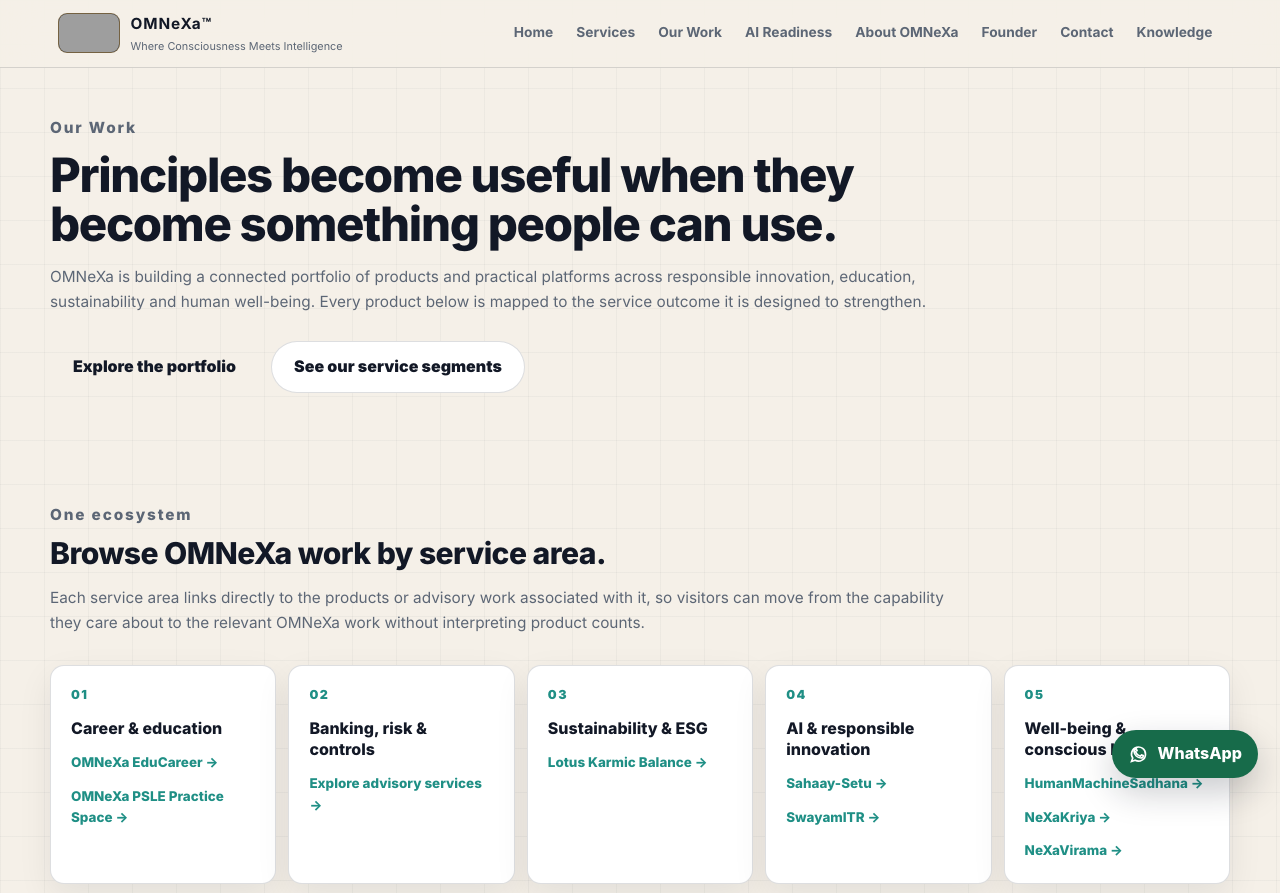
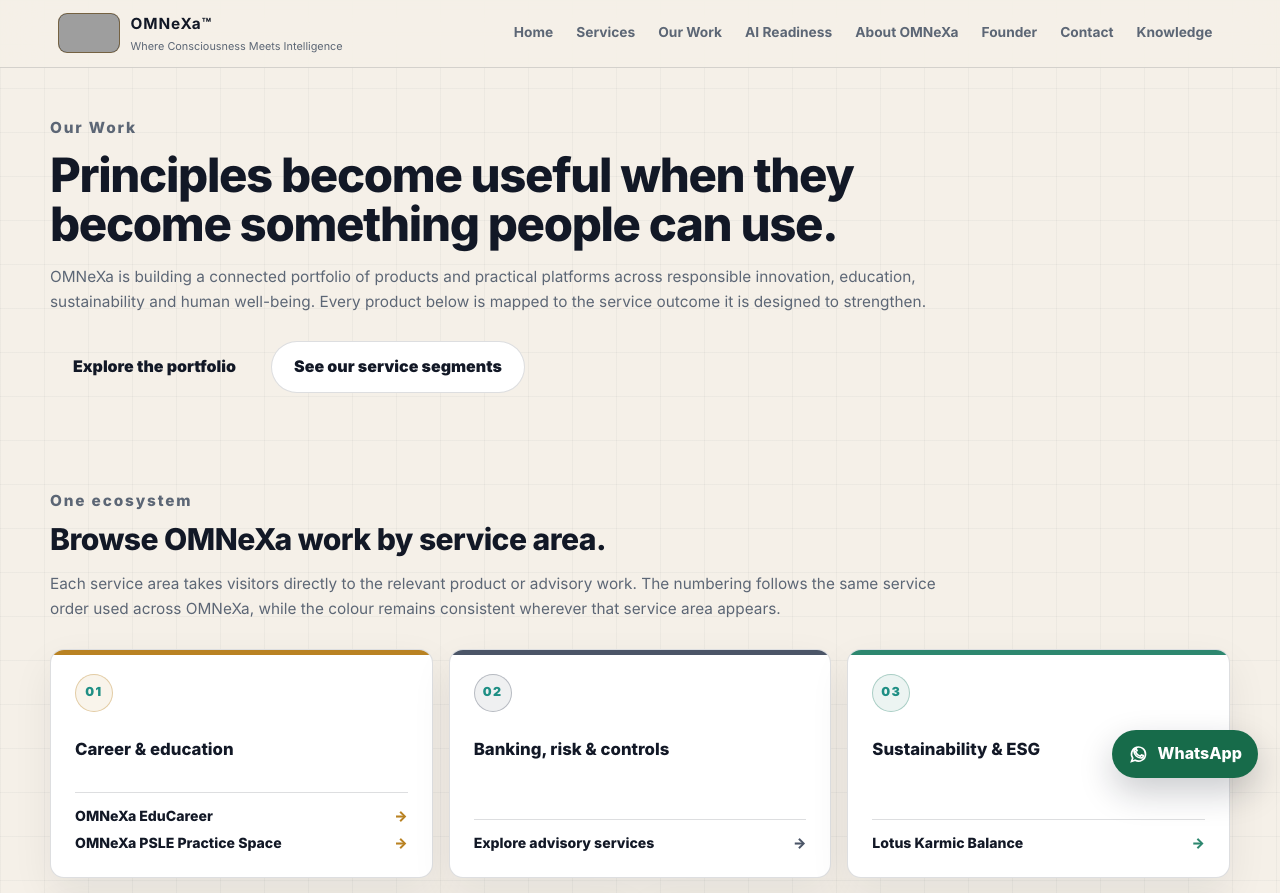
Before and after one commit to HumanSamaritan/OMNEXAFuture, a Next.js app: page /work in a window 1280 px wide. Shown: the top 893 px of the page. Built offline with nearby package versions, Linux system fonts and the light colour scheme; grey boxes are pictures that could not be loaded.

Commit message:
Apply sequential service browser and consistent portfolio category colours

```diff
--- a/app/work/page.tsx
+++ b/app/work/page.tsx
@@ -1,5 +1,6 @@
 import type { Metadata } from "next";
 import { products, serviceSegments } from "@/lib/product-data";
+import "./work-refine.css";
 
 const siteUrl = "https://www.omnexagoc.com";
 
@@ -149,26 +150,27 @@ export default function WorkPage() {
           <p className="eyebrow">One ecosystem</p>
           <h2>Browse OMNeXa work by service area.</h2>
           <p>
-            Each service area links directly to the products or advisory work associated with it, so visitors
-            can move from the capability they care about to the relevant OMNeXa work without interpreting product counts.
+            Each service area takes visitors directly to the relevant product or advisory work. The numbering
+            follows the same service order used across OMNeXa, while the colour remains consistent wherever that
+            service area appears.
           </p>
         </div>
         <div className="work-segment-grid">
           {serviceSegments.map((segment, segmentIndex) => {
             const relatedProducts = products.filter((product) => product.serviceSlug === segment.slug);
             return (
-              <article className="work-segment-card" key={segment.slug}>
-                <span>{String(segmentIndex + 1).padStart(2, "0")}</span>
+              <article className={`work-segment-card segment-${segment.slug}`} key={segment.slug}>
+                <span className="work-segment-index">{String(segmentIndex + 1).padStart(2, "0")}</span>
                 <h3><a href={segment.href}>{segment.shortTitle}</a></h3>
                 {relatedProducts.length > 0 ? (
-                  <div className="work-card-links">
+                  <div className="work-segment-products">
                     {relatedProducts.map((product) => (
-                      <a href={`/work/${product.slug}`} key={product.slug}>{product.name} →</a>
+                      <a href={`/work/${product.slug}`} key={product.slug}>{product.name}</a>
                     ))}
                   </div>
                 ) : (
-                  <div className="work-card-links">
-                    <a href={segment.href}>Explore advisory services →</a>
+                  <div className="work-segment-products">
+                    <a href={segment.href}>Explore advisory services</a>
                   </div>
                 )}
               </article>
@@ -191,7 +193,7 @@ export default function WorkPage() {
           {products.map((product, index) => {
             const segment = serviceSegments.find((item) => item.slug === product.serviceSlug);
             return (
-              <article className={`work-card work-card-${(index % 4) + 1}`} key={product.slug}>
+              <article className={`work-card work-card-${(index % 4) + 1} segment-${product.serviceSlug}`} key={product.slug}>
                 <a className="work-card-visual" href={`/work/${product.slug}`} aria-label={`Read about ${product.name}`}>
                   <div className="work-visual-topline">
                     <span>{product.visualKicker}</span>
```
